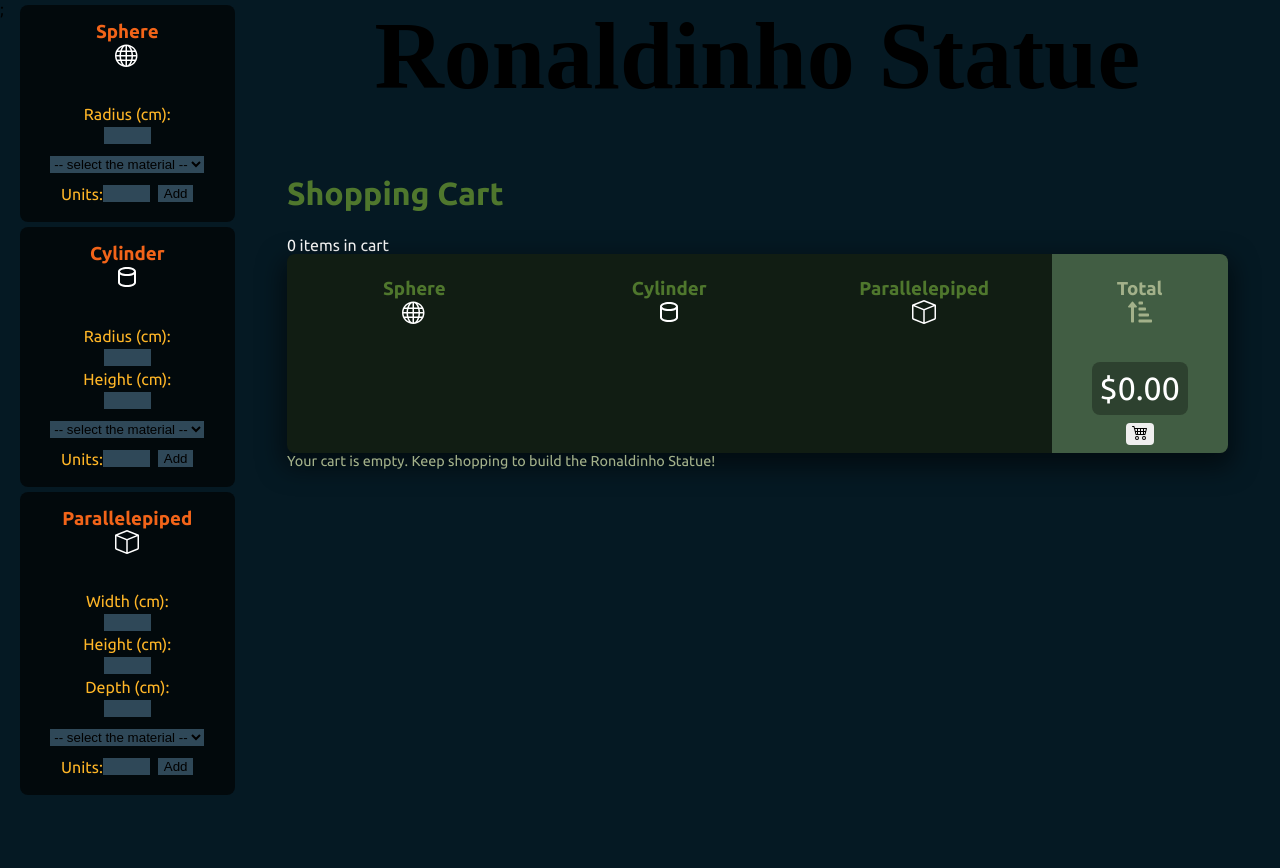
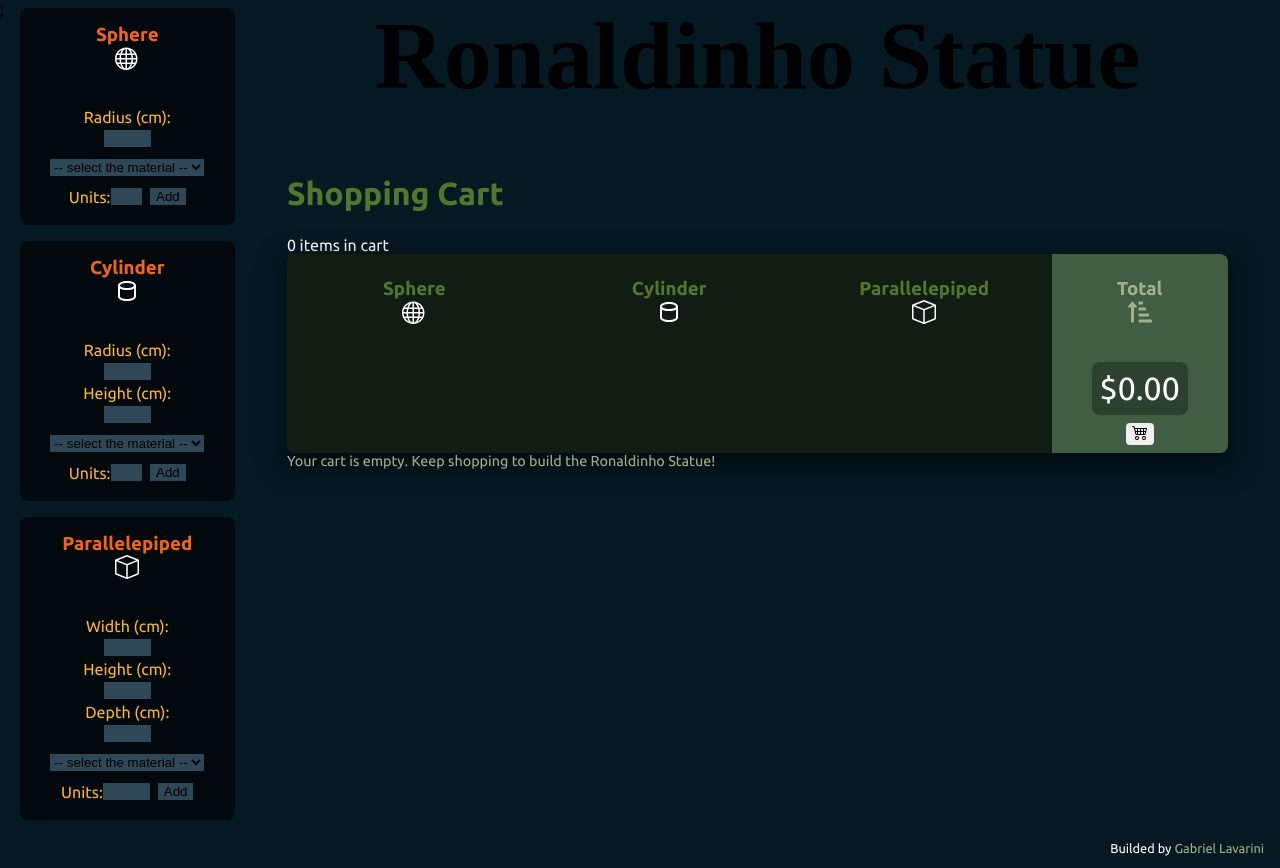
Before and after one commit to lavarinimoreira/ronaldinho-statue, a React (Create React App) app: page / in a window 1280 px wide. Before the commit the page ends 800 px from the top, so only its background shows below. Built offline with nearby package versions, Linux system fonts and the light colour scheme; a web font is replaced by a local one.

Commit message:
updating media; adding footer

```diff
--- a/src/App.tsx
+++ b/src/App.tsx
@@ -18,6 +18,7 @@
 import { BsCart4 } from 'react-icons/bs';
 import ConfettiExplosion from 'react-confetti-explosion';
 import { GiReturnArrow } from 'react-icons/gi';
+import Footer from './components/Footer';
 
 function App() {
     const [total, setTotal] = useState<number>(0);
@@ -227,6 +228,7 @@
     };
 
     return (
+        <main>
             <div className="App">
                 {isExploding && totalWeight > 0 && (
                     <div className="all">
@@ -234,11 +236,16 @@
                             <h2>Congrats!</h2>
                             <p>
                                 You build a{' '}
-                            {(Math.round(totalWeight * 100) / 100).toFixed(2)}kg
-                            statue!
+                                {(Math.round(totalWeight * 100) / 100).toFixed(
+                                    2
+                                )}
+                                kg statue!
                             </p>
                             <ConfettiExplosion duration={5000} />
-                        <button title="Return" onClick={() => handleReturn()}>
+                            <button
+                                title="Return"
+                                onClick={() => handleReturn()}
+                            >
                                 <GiReturnArrow />
                             </button>
                         </div>
@@ -349,6 +356,8 @@
                     ) : null}
                 </div>
             </div>
+            <Footer />
+        </main>
     );
 }
 
--- a/src/components/CylinderForm.tsx
+++ b/src/components/CylinderForm.tsx
@@ -22,6 +22,8 @@
             </h2>
             <label htmlFor="radius-cylinder">Radius (cm): </label>
             <input
+                max="10"
+                min="1"
                 name="radius-cylinder"
                 id="radius-cylinder"
                 type="number"
@@ -34,6 +36,8 @@
 
             <label htmlFor="height-cylinder">Height (cm): </label>
             <input
+                max="100"
+                min="1"
                 name="height-cylinder"
                 id="height-cylinder"
                 type="number"
@@ -68,6 +72,8 @@
             <div>
                 <label htmlFor="units-cylinder">Units:</label>
                 <input
+                    max="10"
+                    min="1"
                     name="units-cylinder"
                     id="units-cylinder"
                     type="number"
--- /dev/null
+++ b/src/components/Footer.css
@@ -0,0 +1,29 @@
+.footer {
+    display: flex;
+    flex-direction: column;
+    align-items: flex-end;
+    justify-content: center;
+    color: white;
+    margin-top: auto;
+    position: relative;
+    font-size: 0.8em;
+}
+
+.footer p a {
+    display: inline-block;
+    text-decoration: none;
+    color: #a3b18a;
+    transition: 0.3s;
+    margin: 0 16px 0 0;
+}
+
+.footer p a:hover {
+    color: #d9ed92;
+}
+
+@media (max-width: 850px) {
+    .footer {
+        align-self: center;
+        margin: 0;
+    }
+}
--- /dev/null
+++ b/src/components/Footer.tsx
@@ -0,0 +1,17 @@
+import React from 'react';
+import './Footer.css';
+
+const Footer = () => {
+    return (
+        <div className="footer">
+            <p>
+                Builded by{' '}
+                <a target="_blank" href="https://lavarinimoreira.me">
+                    Gabriel Lavarini
+                </a>
+            </p>
+        </div>
+    );
+};
+
+export default Footer;
--- a/src/components/Form.css
+++ b/src/components/Form.css
@@ -5,7 +5,7 @@
     background-color: rgba(0, 0, 0, 0.65);
     padding: 0 0 16px 0;
     border-radius: 8px;
-    margin: 0 0 0 16px;
+    margin: 8px 0 8px 16px;
     /* box-shadow: inset 0px 0px 10px 1px #4f772d; */
 }
 
--- a/src/components/ParallelepipedForm.tsx
+++ b/src/components/ParallelepipedForm.tsx
@@ -23,6 +23,8 @@
 
             <label htmlFor="width-p">Width (cm): </label>
             <input
+                max="100"
+                min="1"
                 id="width-p"
                 name="width-p"
                 type="number"
@@ -38,6 +40,8 @@
 
             <label htmlFor="height-p">Height (cm): </label>
             <input
+                max="100"
+                min="1"
                 id="height-p"
                 name="height-p"
                 type="number"
@@ -53,6 +57,8 @@
 
             <label htmlFor="depth-p">Depth (cm): </label>
             <input
+                max="100"
+                min="1"
                 id="depth-p"
                 name="depth-p"
                 type="number"
@@ -93,6 +99,7 @@
             <div>
                 <label htmlFor="units-p">Units: </label>
                 <input
+                    max="10"
                     id="units-p"
                     name="units-p"
                     type="number"
--- a/src/components/SphereForm.tsx
+++ b/src/components/SphereForm.tsx
@@ -19,7 +19,8 @@
 
             <label htmlFor="radius-sphere">Radius (cm): </label>
             <input
-                max="100"
+                max="50"
+                min="1"
                 name="radius-sphere"
                 id="radius-sphere"
                 type="number"
@@ -54,6 +55,8 @@
             <div>
                 <label htmlFor="units-sphere">Units: </label>
                 <input
+                    max="10"
+                    min="1"
                     id="units-sphere"
                     name="units-sphere"
                     type="number"
--- a/src/index.css
+++ b/src/index.css
@@ -14,6 +14,12 @@
 #root {
   min-height: 100%;
   display: flex;
+}
+
+main {
+  width: 100%;
+  display: flex;
+  flex-direction: column;
 }
 
 .App {
@@ -220,6 +226,7 @@
 
   .message-empty-cart {
     margin-bottom: 8px;
+    align-self: center;
   }
 
   .App div .sc {
```
Lines whose indentation alone changed are shown as unchanged.
